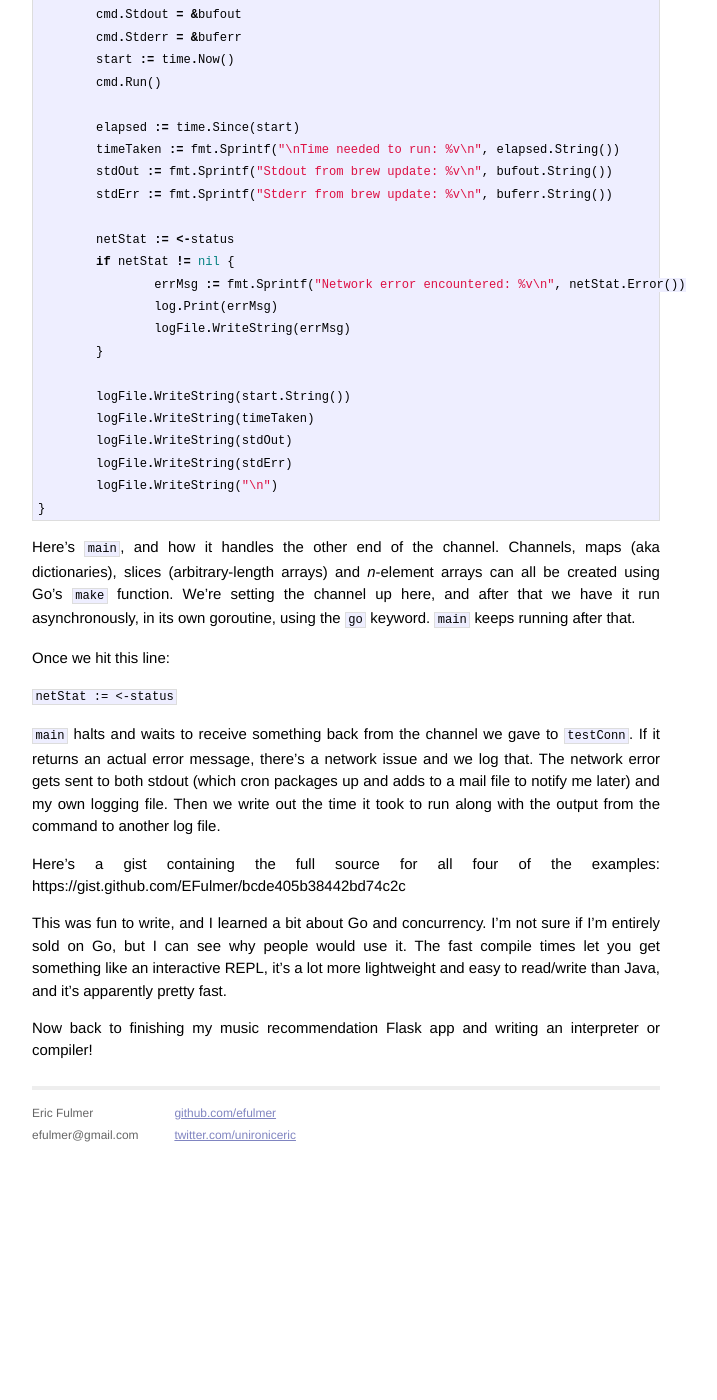
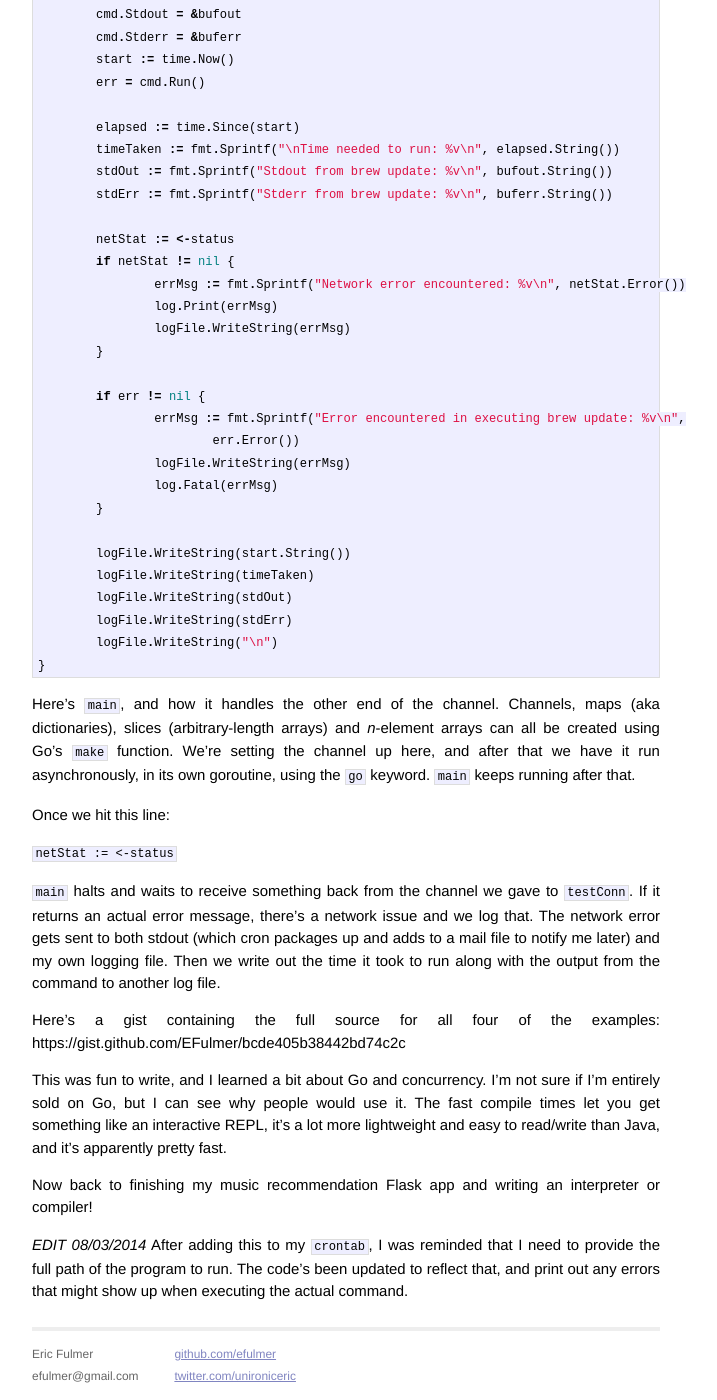
Before and after one commit to EFulmer/EFulmer.github.io, a Jekyll site: the page built from _posts/2014-08-02-making-a-simple-go-program.markdown, in a window 1280 px wide and 1400 px high, scrolled down 4554 px. Shown: the whole window, without its empty margins (294-1011 px from the left). Built offline with Jekyll 4.4.1, drawn with Linux system fonts in a browser that asks for light colours; Markdown is read by kramdown in place of the engine named in the settings; before the commit the page ends 5712 px from its top, so only the background shows below that.

Commit message:
fixed code in go post

```diff
--- a/_posts/2014-08-02-making-a-simple-go-program.markdown
+++ b/_posts/2014-08-02-making-a-simple-go-program.markdown
@@ -183,7 +183,7 @@ func main() {
 	cmd.Stdout = &bufout
 	cmd.Stderr = &buferr
 	start := time.Now()
-	cmd.Run()
+	err = cmd.Run()
 
 	elapsed := time.Since(start)
 	timeTaken := fmt.Sprintf("\nTime needed to run: %v\n", elapsed.String())
@@ -195,6 +195,13 @@ func main() {
 		errMsg := fmt.Sprintf("Network error encountered: %v\n", netStat.Error())
 		log.Print(errMsg)
 		logFile.WriteString(errMsg)
+	}
+
+	if err != nil {
+		errMsg := fmt.Sprintf("Error encountered in executing brew update: %v\n",
+			err.Error())
+		logFile.WriteString(errMsg)
+		log.Fatal(errMsg)
 	}
 
 	logFile.WriteString(start.String())
@@ -218,3 +225,5 @@ Here's a gist containing the full source for all four of the examples: https://g
 This was fun to write, and I learned a bit about Go and concurrency. I'm not sure if I'm entirely sold on Go, but I can see why people would use it. The fast compile times let you get something like an interactive REPL, it's a lot more lightweight and easy to read/write than Java, and it's apparently pretty fast.
 
 Now back to finishing my music recommendation Flask app and writing an interpreter or compiler!
+
+*EDIT 08/03/2014* After adding this to my `crontab`, I was reminded that I need to provide the full path of the program to run. The code's been updated to reflect that, and print out any errors that might show up when executing the actual command.
```
